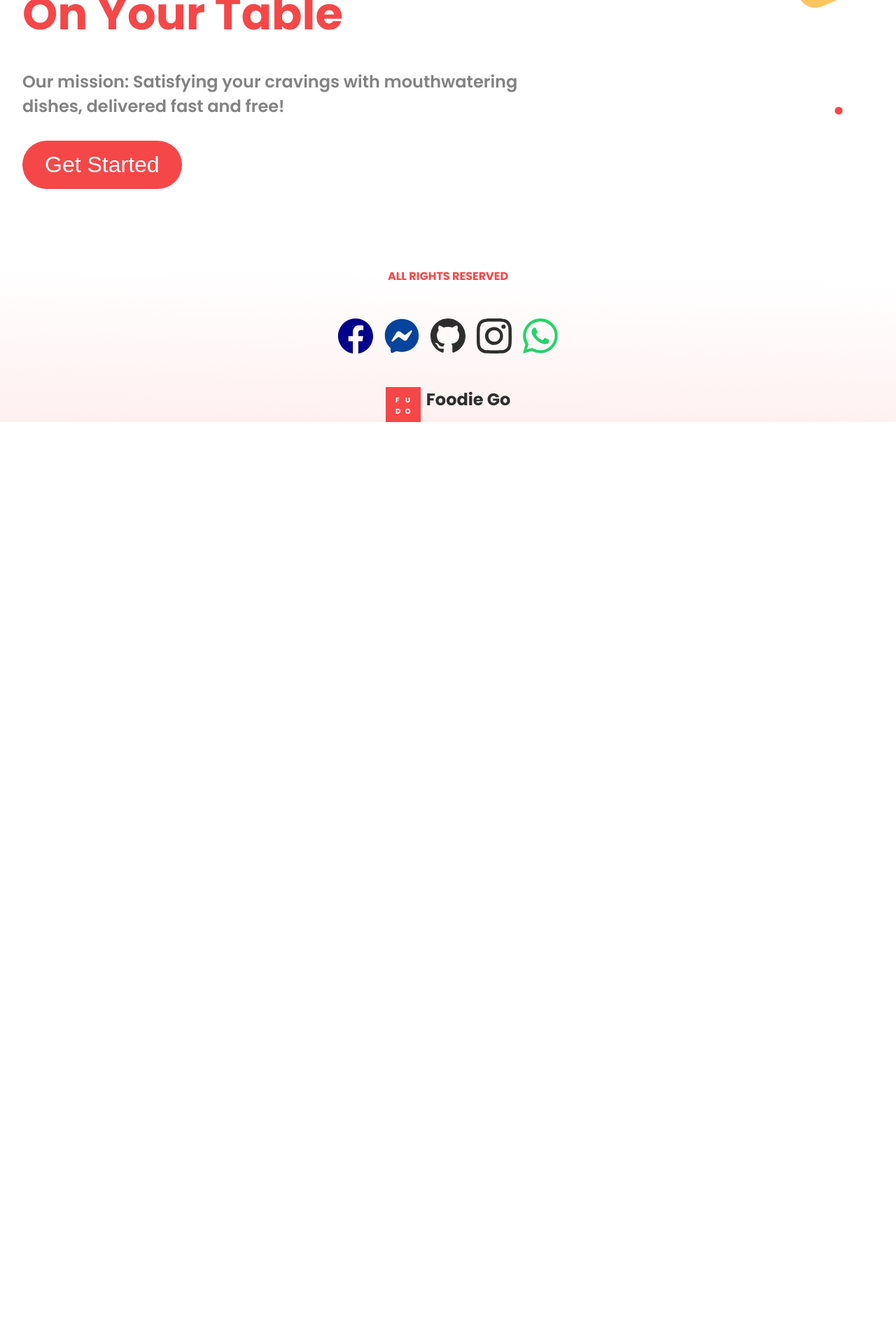
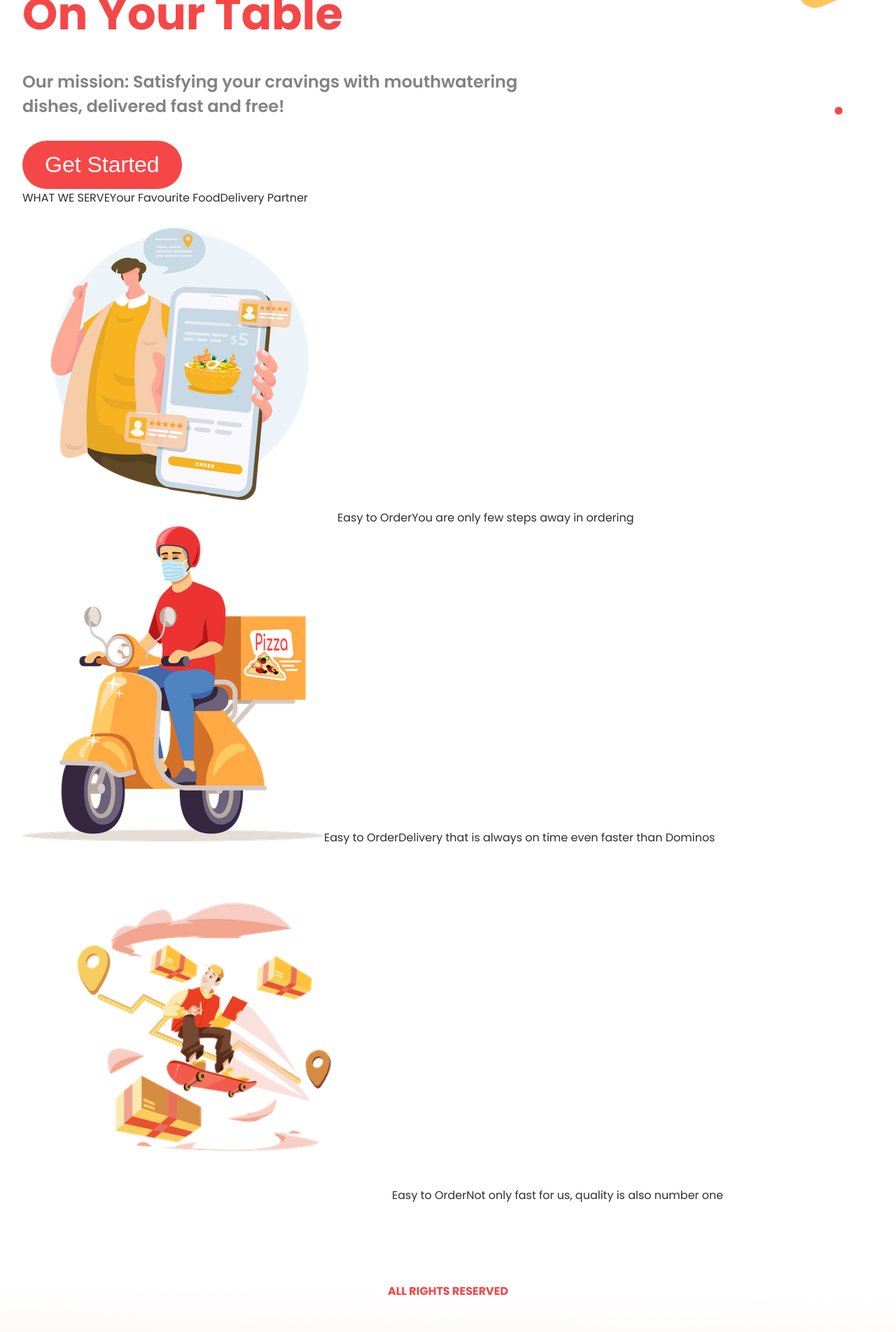
Before and after one commit to HimashaNethmini/Food_WebApp-Nextjs, a Next.js app: page / in a window 1280 px wide. Shown: the part 580-2483 px from the top of the page at 70% size. Before the commit the page ends 1183 px from the top, so only its background shows below. Built offline with nearby package versions, Linux system fonts and the light colour scheme.

Commit message:
completed services part

```diff
--- a/components/Services.jsx
+++ b/components/Services.jsx
@@ -1,9 +1,37 @@
 import css from "../styles/Services.module.css";
+import s1 from "../assets/s1.png";
+import s2 from "../assets/s2.png";
+import s3 from "../assets/s3.png";
+import Image from "next/image";
 
-export default function Services () {
+export default function Services() {
   return (
-    <div>
+    <>
+      <div className={css.heading}>
+        <span>WHAT WE SERVE</span>
+        <span>Your Favourite Food</span>
+        <span>Delivery Partner</span>
+      </div>
 
-    </div>
-  )
+      <div className={css.services}>
+        <div className={css.features}>
+          <Image src={s1} alt="" object-fit="cover" layout="intrinsic" />
+          <span>Easy to Order</span>
+          <span>You are only few steps away in ordering</span>
+        </div>
+
+        <div className={css.features}>
+          <Image src={s2} alt="" object-fit="cover" layout="intrinsic" />
+          <span>Easy to Order</span>
+          <span>Delivery that is always on time even faster than Dominos</span>
+        </div>
+
+        <div className={css.features}>
+          <Image src={s3} alt="" object-fit="cover" layout="intrinsic" />
+          <span>Easy to Order</span>
+          <span>Not only fast for us, quality is also number one</span>
+        </div>
+      </div>
+    </>
+  );
 }
```
